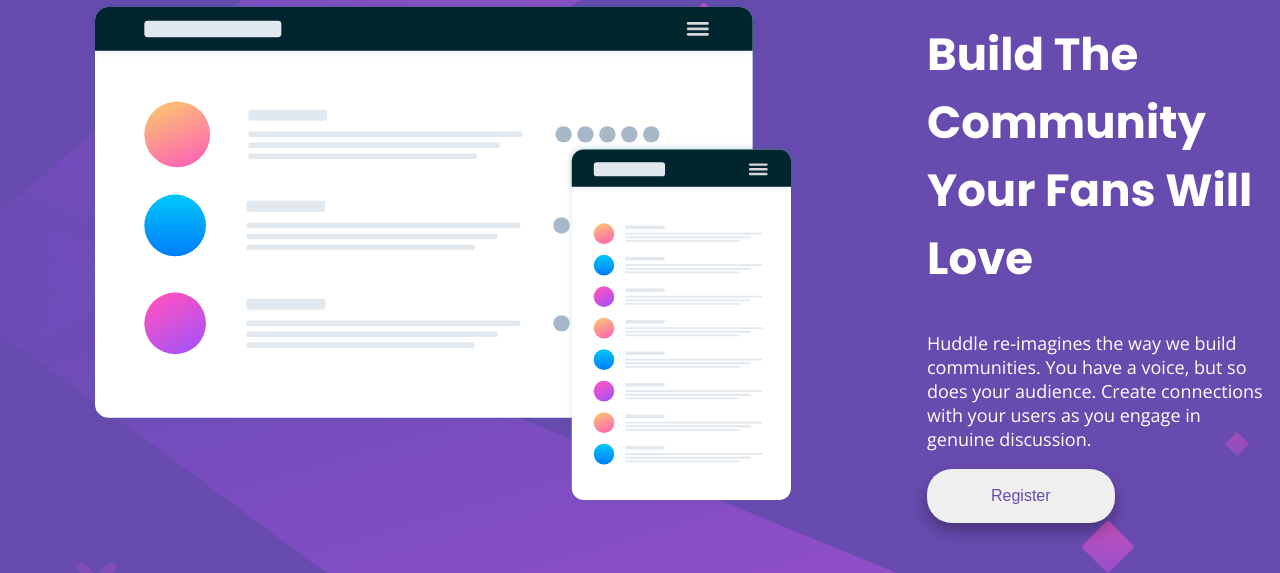
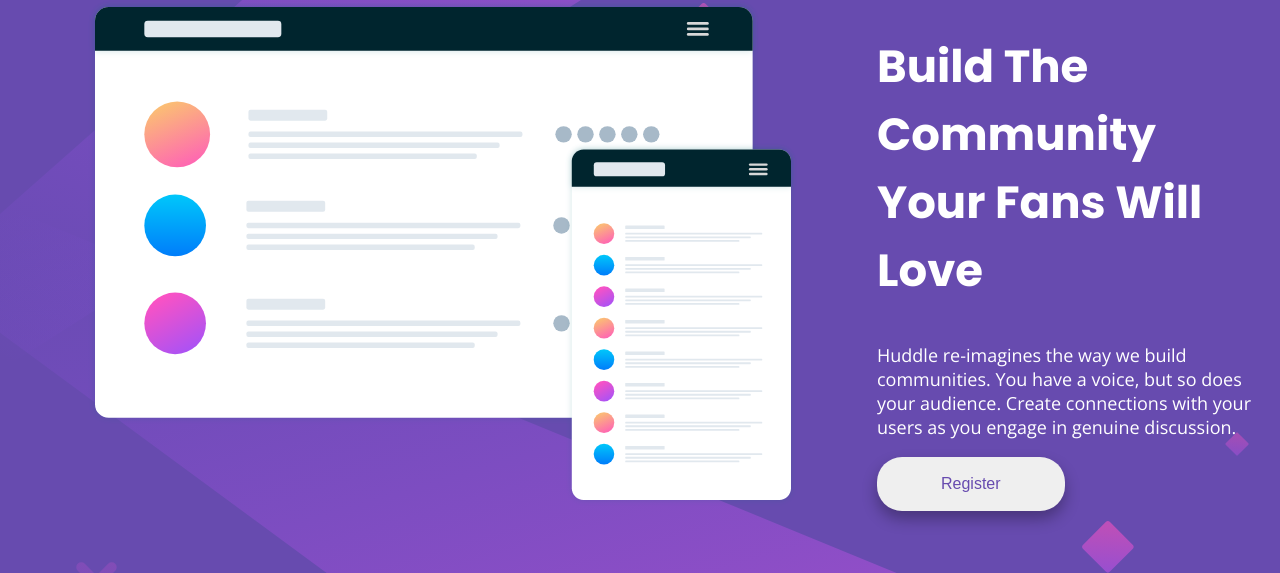
Before and after one commit to Syzba/Huddle-Landing-Page, a plain HTML site: page index.html in a window 1280 px wide. Shown: the part 162-735 px from the top of the page. Drawn offline with nearby package versions, Linux system fonts and the light colour scheme.

Commit message:
Add files via upload

```diff
--- a/style.css
+++ b/style.css
@@ -70,8 +70,6 @@ main {
 /**** CONTENT *****/
 .content {
     float: right;
-    vertical-align: top;
-    padding-left: 50px;
 }
 .title {
     font-size: 45px;
```
